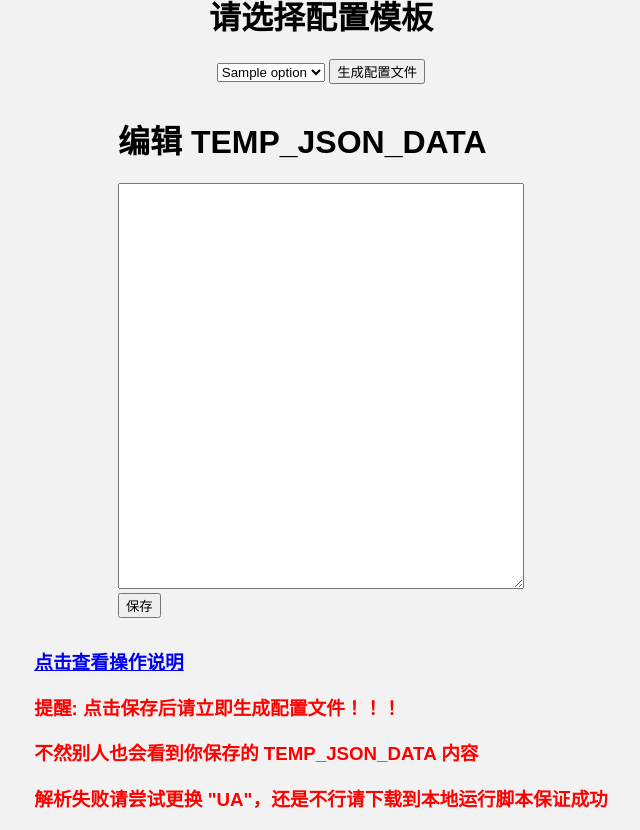
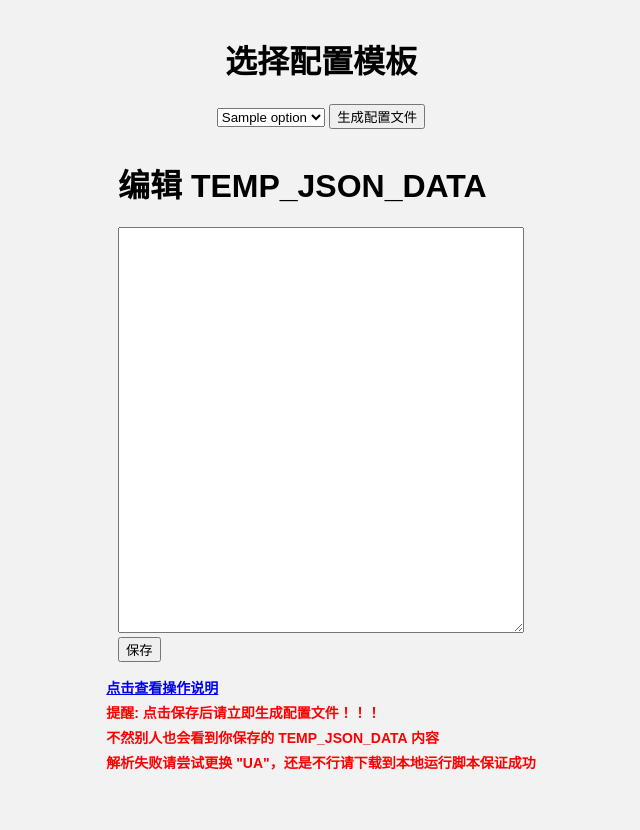
Before and after one commit to gg4924/sing-box-subscribe, a Flask app: template templates/index.html in a window 1280 px wide. Shown: the whole page, without its empty margins (319-959 px from the left). After the commit the page ends 770 px from the top, so only its background shows below. Run offline with Flask 3, Linux system fonts and the light colour scheme; the template is opened without the code that fills it: most values are stand-ins (such as "Sample title", 1, 10 or a date in 2020).

Commit message:
Update index.html

```diff
--- a/templates/index.html
+++ b/templates/index.html
@@ -45,7 +45,7 @@
     </style>
 </head>
 <body>
-    <h1>请选择配置模板</h1>
+    <h1>选择配置模板</h1>
     <form method="POST" action="/generate_config">
         <select name="template_index">
             {% for option in template_options %}
@@ -74,13 +74,10 @@
             </form>
         </div>
         <div class="config-content">
-            <h3><a href="https://github.com/Toperlock/sing-box-subscribe#%E9%A1%B5%E9%9D%A2%E6%93%8D%E4%BD%9C%E6%AD%A5%E9%AA%A4" target="_blank" rel="noopener noreferrer">点击查看操作说明</a></h3>
-            <h3><span style="font-weight: bold; color: red;">提醒: 点击保存后请立即生成配置文件！！！</span>
-            </h3>
-            <h3><span style="font-weight: bold; color: red;">不然别人也会看到你保存的 TEMP_JSON_DATA 内容</span>
-            </h3>
-            <h3><span style="font-weight: bold; color: red;">解析失败请尝试更换 "UA"，还是不行请下载到本地运行脚本保证成功</span>
-            </h3>
+            <h3 style="margin: 5px 0; font-size: 14px;"><a href="https://github.com/Toperlock/sing-box-subscribe#%E9%A1%B5%E9%9D%A2%E6%93%8D%E4%BD%9C%E6%AD%A5%E9%AA%A4" target="_blank" rel="noopener noreferrer">点击查看操作说明</a></h3>
+            <h3 style="margin: 5px 0; font-size: 14px;"><span style="font-weight: bold; color: red; margin: 5px 0; font-size: 14px;">提醒: 点击保存后请立即生成配置文件！！！</span></h3>
+            <h3 style="margin: 5px 0; font-size: 14px;"><span style="font-weight: bold; color: red; margin: 5px 0; font-size: 14px;">不然别人也会看到你保存的 TEMP_JSON_DATA 内容</span></h3>
+            <h3 style="margin: 5px 0; font-size: 14px;"><span style="font-weight: bold; color: red; margin: 5px 0; font-size: 14px;">解析失败请尝试更换 "UA"，还是不行请下载到本地运行脚本保证成功</span></h3>
             <pre id="config-text"></pre>
         </div>
     </div>
```
